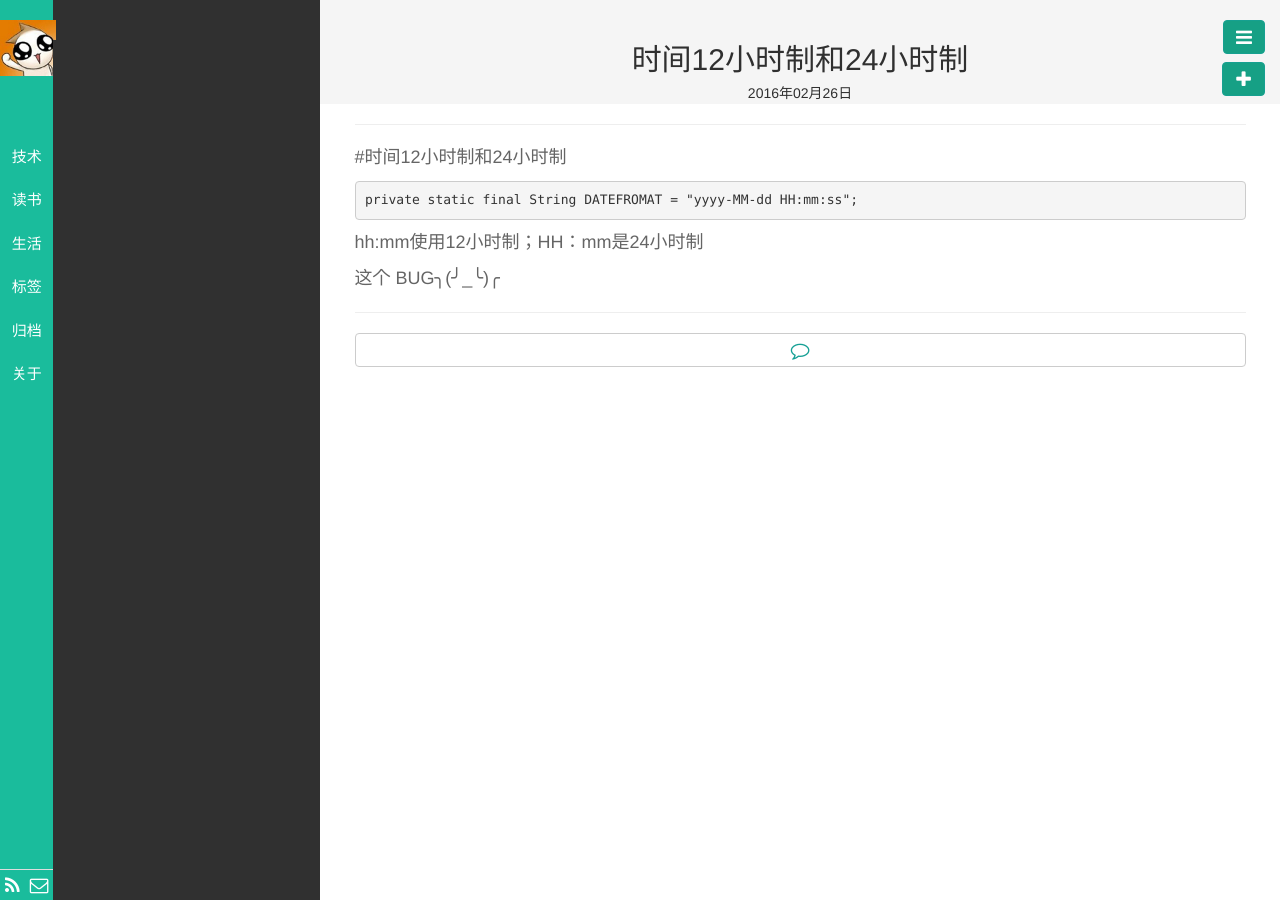
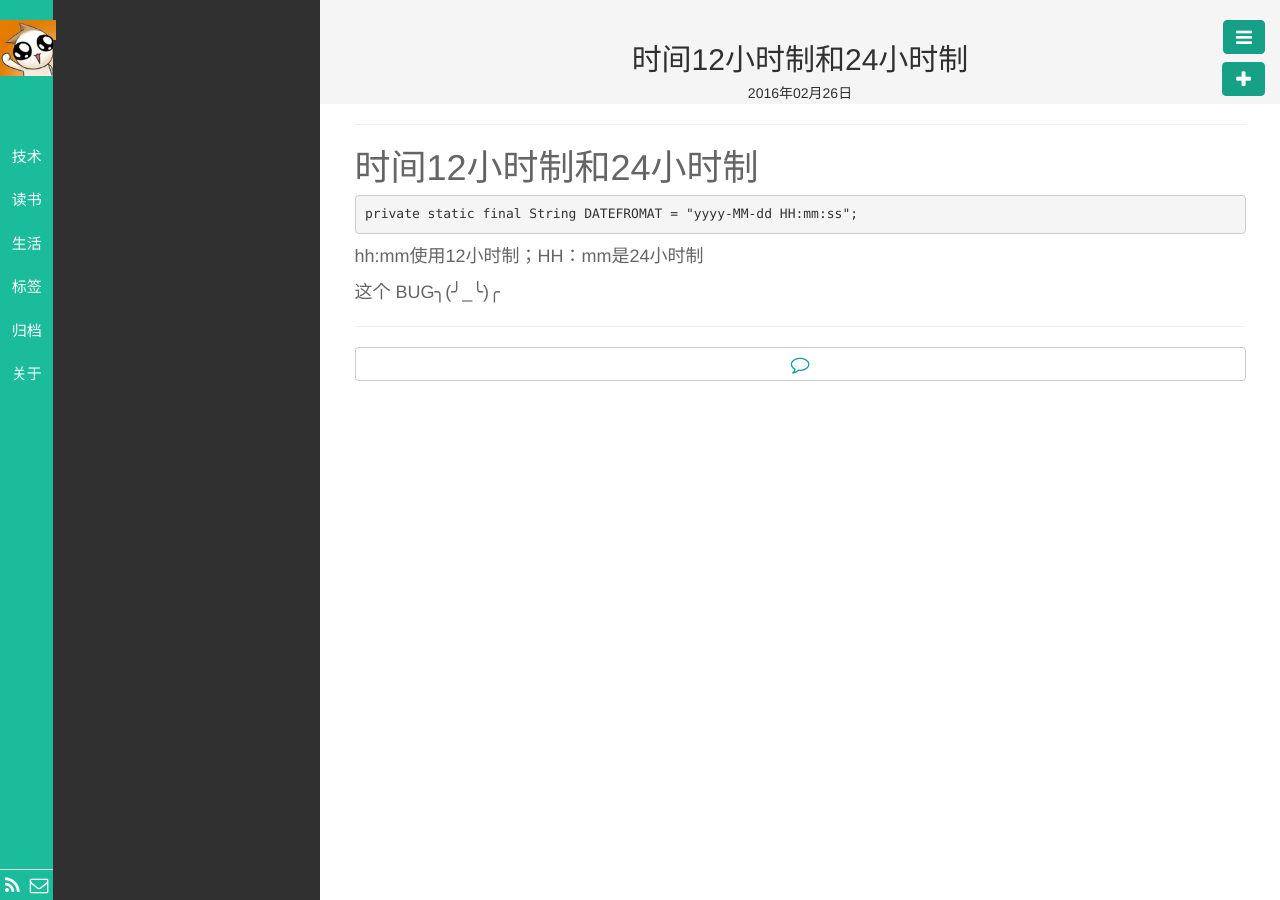
Before and after one commit to simplelist/simplelist.github.io, a Jekyll site: the page built from _posts/技术/2016-02-26-DateTime.md, in a window 1280 px wide. Built offline with Jekyll 4.4.1, drawn with Linux system fonts in a browser that asks for light colours; nearby versions of some CDN libraries; library files that are not in the unit come from our copies; Markdown is read by kramdown in place of the engine named in the settings; part of the change alters nothing that is shown.

```diff
--- a/_config.yml
+++ b/_config.yml
@@ -8,10 +8,15 @@ author:
   email: 707069921@qq.com
   link: http://simplelist.github.com
 
-markdown: kramdown
-kramdown:
-  input: GFM
-  syntax_highlighter: rouge
+highlighter: pygments
+markdown: redcarpet
+redcarpet:
+  extensions:
+    - fenced_code_blocks
+    - no_intra_emphasis
+    - strikethrough
+    - autolink
+    - tables
 # 站点信息
 title: 史继坤的博客
 description: My personal blog
```
